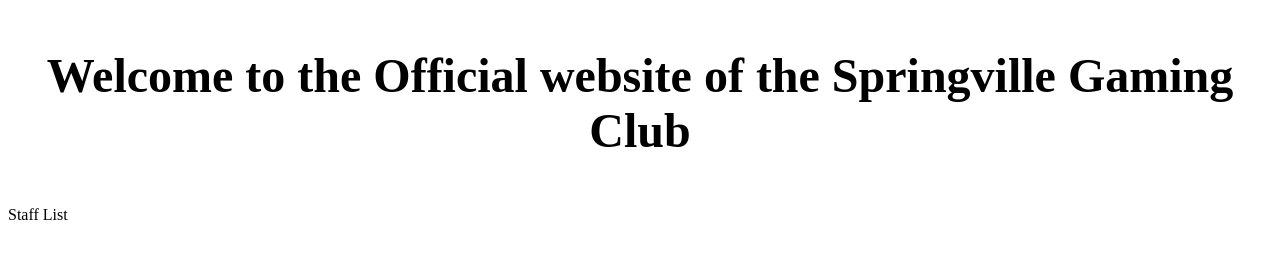
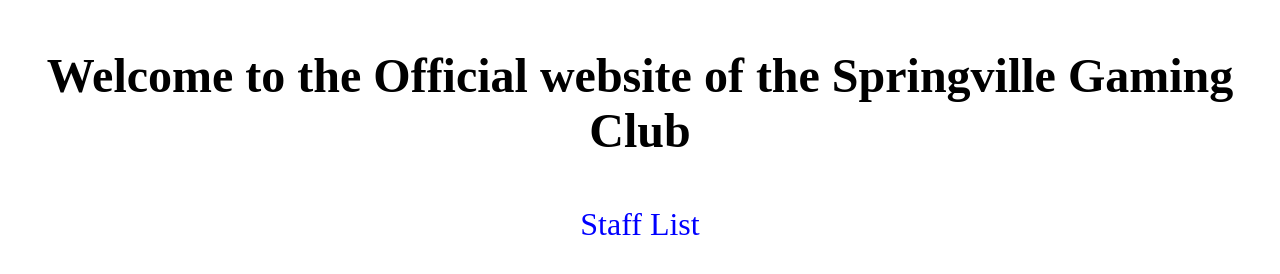
Before and after one commit to tackleberry132/tackleberry132.github.io, a plain HTML site: page index.html in a window 1280 px wide. Drawn offline with Linux system fonts and the light colour scheme.

Commit message:
Update index.html

```diff
--- a/index.html
+++ b/index.html
@@ -6,6 +6,6 @@
   </head>
   <header> <font size="18"> <b> <p align="center">Welcome to the Official website of the Springville Gaming Club</p> </b> </font>
     </header>
-    <p style="text-align:center:font-size:200%:color:blue">Staff List</p>
+    <p style="text-align:center;font-size:200%;color:blue">Staff List</p>
   </body>
 </html>
```
